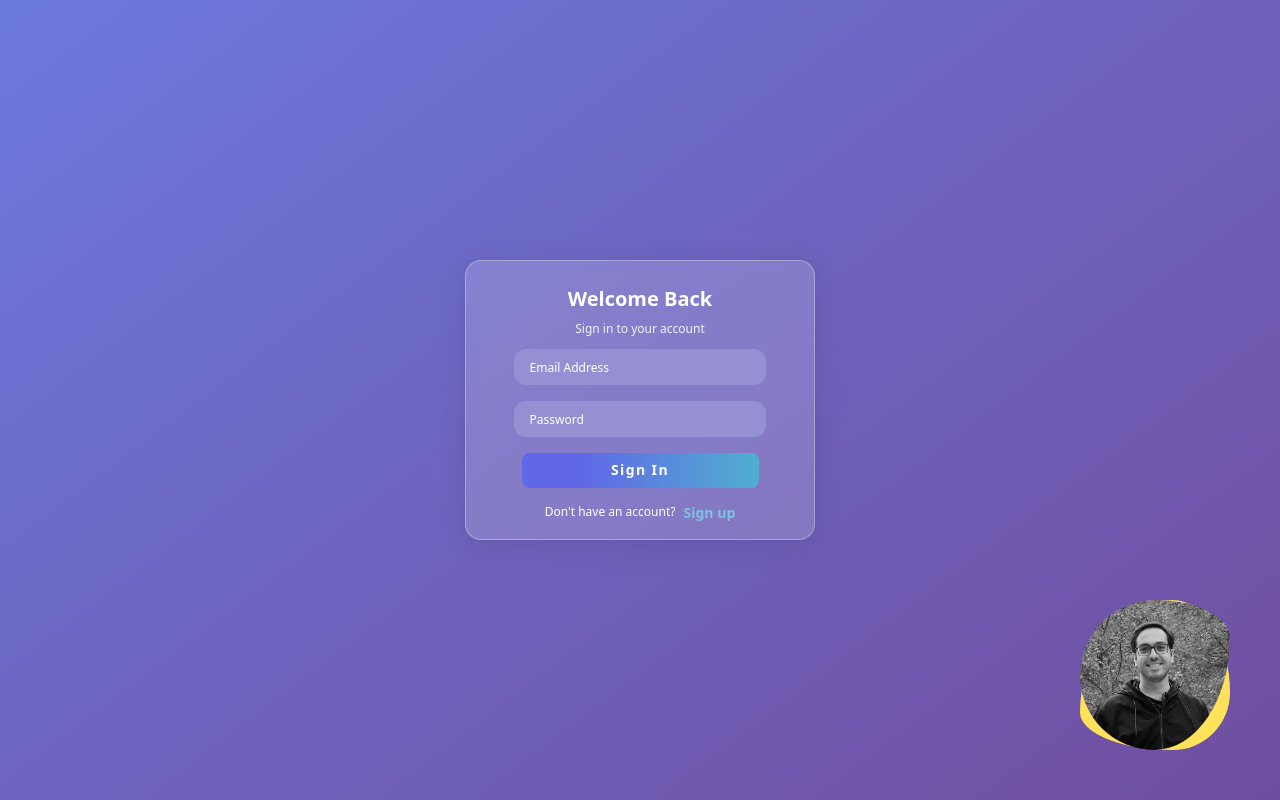
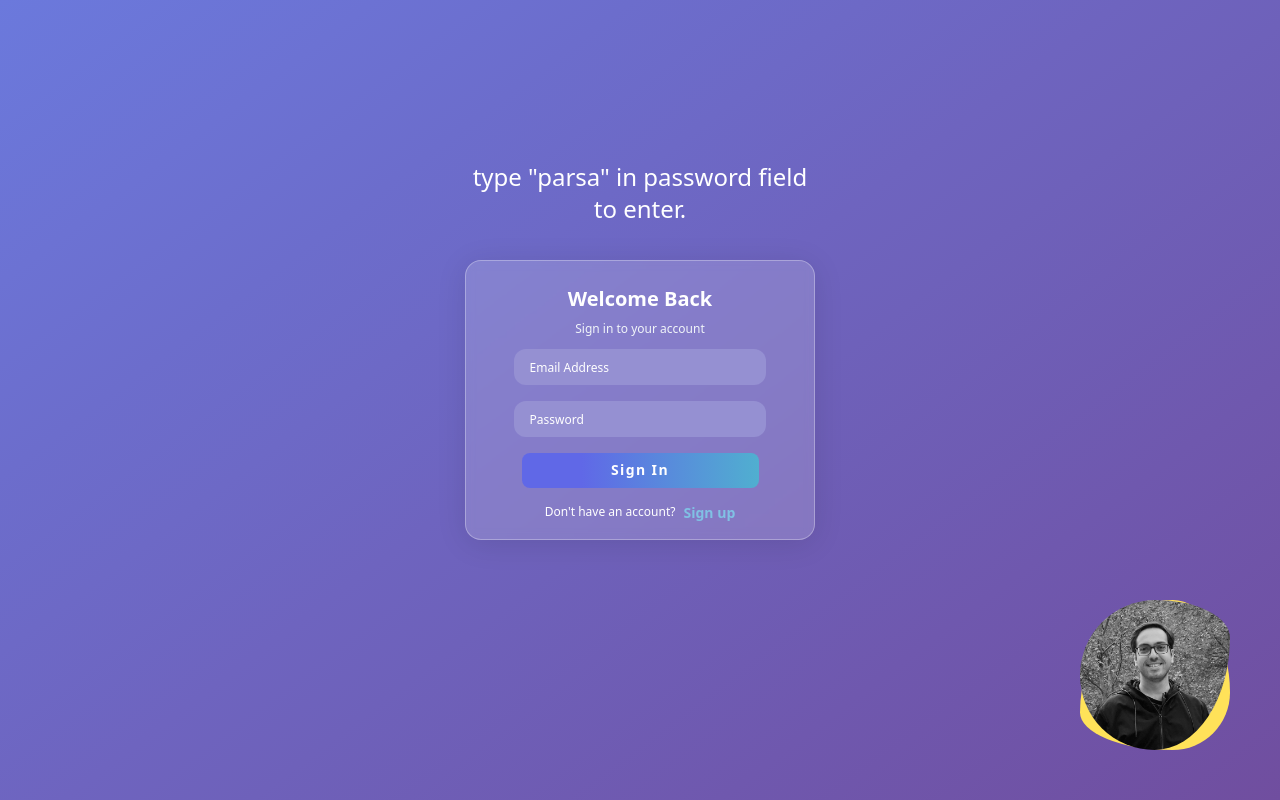
Before and after one commit to mohamadmokarram/admin--panel, a Next.js app: page / in a window 1280 px wide. Built offline with nearby package versions, Linux system fonts and the light colour scheme; what @mui/material-nextjs would draw is missing.

Commit message:
Update page.js

```diff
--- a/app/page.js
+++ b/app/page.js
@@ -91,6 +91,9 @@ export default function SignInPage() {
               Sign up
             </Link>
           </div>
+                <p className="absolute text-white text-center text-2xl -top-[100px]">
+            type &quot;parsa&quot; in password field to enter.
+          </p>
         </div>
       </div>
     </>
```
